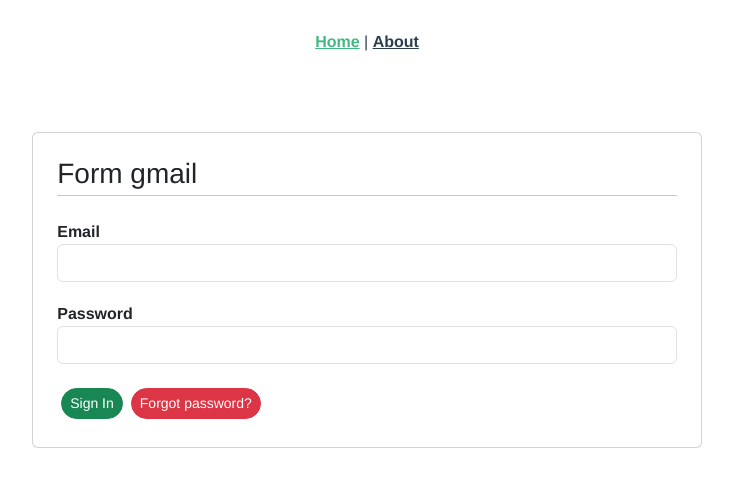
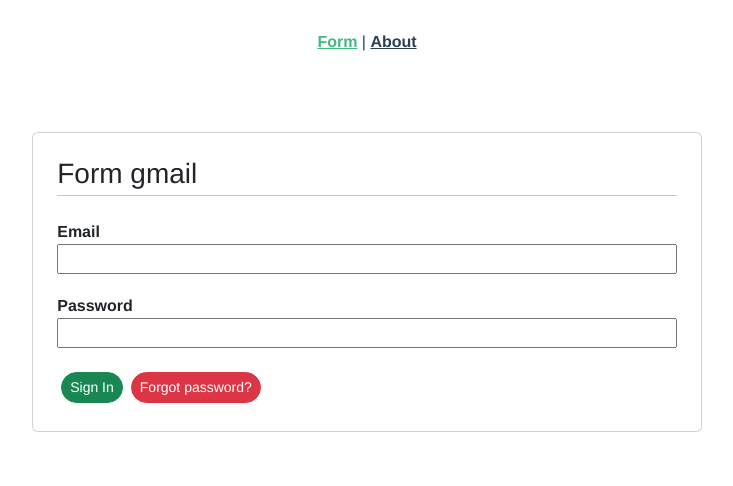
Before and after one commit to EleonoraPavlova/formGmail, a Vue app: page / in a window 1280 px wide. Shown: the top 486 px of the page, without its empty margins (273-1006 px from the left). Built offline with nearby package versions, Linux system fonts and the light colour scheme.

Commit message:
vee-validate

```diff
--- a/package.json
+++ b/package.json
@@ -10,6 +10,7 @@
     "bootstrap": "5.2.2",
     "core-js": "^3.8.3",
     "normalize.css": "^8.0.1",
+    "vee-validate": "^4.7.0",
     "vue": "^3.2.13",
     "vue-router": "^4.0.3",
     "vuex": "^4.0.0"
--- a/src/App.vue
+++ b/src/App.vue
@@ -1,9 +1,9 @@
 <template>
 	<nav>
-    <router-link to="/">Home</router-link> |
+		<router-link to="/">Form</router-link> |
 		<router-link to="/about">About</router-link>
 	</nav>
-  <router-view/>
+	<router-view />
 </template>
 
 <style lang="scss">
--- a/src/assets/base.css
+++ b/src/assets/base.css
@@ -111,3 +111,6 @@
   width: 64px;
   height: 64px;
 }
+.fontsizeSmall {
+  font-size: 14px;
+}
--- a/src/common/AppInput.vue
+++ /dev/null
@@ -1,41 +0,0 @@
-<template>
-	<input class="mb-1" :class="size" :value="modelValue" @input="updateInput" />
-</template>
-
-
-
-<script>
-export default {
-	name: "MyInput",
-	props: {
-		modelValue: {
-			type: String,
-			default: "",
-		},
-		size: {
-			type: String,
-			default: "form-control",
-		},
-		type: {
-			type: String,
-			default: "text",
-		},
-		id: {
-			type: String,
-			default: "",
-		},
-	},
-	emits: ["update:modelValue"],
-	//emits - @input="updateInput" событие, которое modelValue слушает( что input  изменился, обязательно)
-	// у родителя передаем v-model.trim="inputValue" ; inputValue  записывает как строку в data обязательно!
-	// :value="modelValue" - очень важно, это двухсторонее связывание!
-	methods: {
-		updateInput(event) {
-			this.$emit("update:modelValue", event.target.value);
-		},
-	},
-};
-</script>
-
-<style lang="scss">
-</style>
--- /dev/null
+++ b/src/components/InputLogin.vue
@@ -0,0 +1,75 @@
+<template>
+	<Form @submit="onSubmit">
+		<div class="mb-3 d-flex flex-column">
+			<label for="email" class="text-start"><strong>Email</strong></label>
+			<Field
+				v-model.trim="inputEmail"
+				type="text"
+				id="email"
+				name="email"
+				class="mb-1"
+				:rules="validateEmail"
+			/>
+			<ErrorMessage
+				name="email"
+				class="dangerous text-start lh-1 fontsizeSmall"
+			/>
+		</div>
+		<div class="mb-3 d-flex flex-column">
+			<label for="password" class="text-start"
+				><strong>Password</strong>
+			</label>
+
+			<Field
+				v-model.trim="inputPassword"
+				type="text"
+				name="password"
+				id="password"
+				class="mb-1"
+			/>
+		</div>
+	</Form>
+</template>
+
+
+
+<script>
+import { Field, Form, ErrorMessage } from "vee-validate";
+
+export default {
+	name: "InputLogin",
+	components: {
+		Form,
+		Field,
+		ErrorMessage,
+	},
+	data() {
+		return {
+			inputEmail: "",
+			inputPassword: "",
+			isValidation: false,
+		};
+	},
+	methods: {
+		onSubmit(values) {
+			console.log(JSON.stringify(values, null, 2));
+		},
+		validateEmail(value) {
+			// if the field is empty
+			if (!value) {
+				return "This field is empty";
+			}
+			// if the field is not a valid email
+			const regex = /^[A-Z0-9._%+-]+@[A-Z0-9.-]+\.[A-Z]{2,4}$/i;
+			if (!regex.test(value)) {
+				return "This field must be a valid email";
+			}
+			// All is good
+			return true;
+		},
+	},
+};
+</script>
+
+<style lang="scss">
+</style>
--- a/src/main.js
+++ b/src/main.js
@@ -2,10 +2,12 @@
 import App from './App.vue'
 import router from './router'
 import store from './store'
+
 import "./assets/normalize.css";
 import "./assets/mixins.scss";
 import "./assets/base.css";
 import 'bootstrap/dist/css/bootstrap.min.css';
 //терминал
 
+
 createApp(App).use(store).use(router).mount('#app')
--- a/src/router/index.js
+++ b/src/router/index.js
@@ -1,11 +1,11 @@
 import { createRouter, createWebHistory } from 'vue-router'
-import HomeView from '../views/HomeView.vue'
+import FormView from '../views/FormView.vue'
 
 const routes = [
   {
     path: '/',
-    name: 'home',
-    component: HomeView
+    name: 'form',
+    component: FormView
   },
   {
     path: '/about',
--- a/src/views/HomeView.vue
+++ b/src/views/FormView.vue
@@ -4,24 +4,13 @@
 			<div class="card p-4 width mb-4">
 				<h3 class="mb-0 text-start">Form gmail</h3>
 				<hr class="mt-1 mb-4" />
-				<div class="text-start mb-3">
-					<label for="inputEmail"><strong>Email</strong></label>
-					<AppInput
-						v-model.trim="inputValueMail"
-						type="email"
-						id="inputEmail"
-					/>
-				</div>
-				<div class="text-start mb-3">
-					<label for="inputPassword"><strong>Password</strong> </label>
-					<AppInput
-						v-model.trim="inputValuePass"
-						type="password"
-						id="inputPassword"
-					/>
-				</div>
+				<InputLogin />
 				<div class="d-flex justify-content-start align-items-center">
-					<AppButtons color="success" size="sm" class="rounded-pill"
+					<AppButtons
+						color="success"
+						size="sm"
+						class="rounded-pill"
+						type="submit"
 						>Sign In</AppButtons
 					>
 					<AppButtons color="danger" size="sm" class="rounded-pill"
@@ -35,20 +24,18 @@
 
 <script>
 import AppButtons from "../common/AppButtons.vue";
-import AppInput from "../common/AppInput.vue";
+import InputLogin from "../components/InputLogin.vue";
 
 export default {
-	name: "HomeView",
+	name: "FormView",
 	components: {
 		AppButtons,
-		AppInput,
+		InputLogin,
 	},
 	data() {
-		return {
-			inputValueMail: "",
-			inputValuePass: "",
-		};
+		return {};
 	},
+	methods: {},
 };
 </script>
 
```
Also changed, not shown: 1 other file (tests, documents, lock files or other folders). Lines whose indentation alone changed are shown as unchanged.
